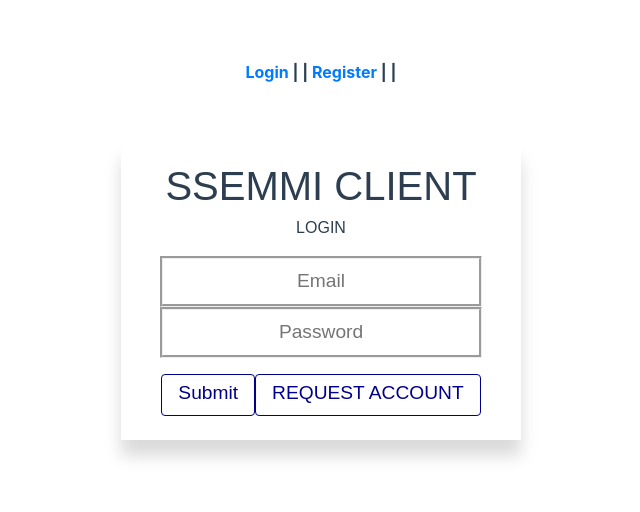
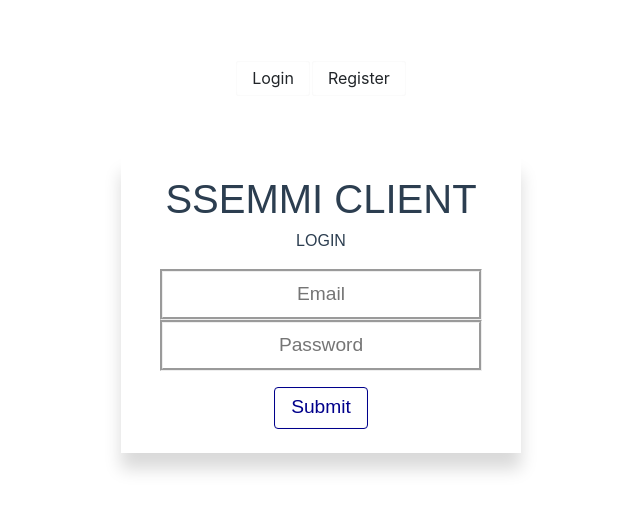
Before and after one commit to Typehuman/SSEMMI, a Vue app in the folder src/client/: page /login in a window 1280 px wide. Shown: the top 512 px of the page, without its empty margins (319-959 px from the left). Built offline with nearby package versions, Linux system fonts and the light colour scheme; the HTML template or start-up script is replaced by a standard one; what v-clipboard would draw is missing.

Commit message:
login page navbar fixup and remove req account button

```diff
--- a/src/client/src/App.vue
+++ b/src/client/src/App.vue
@@ -1,15 +1,11 @@
 <template>
   <div id="app">
     <div id="nav">
-      <router-link to="/" v-if="!isAuth">Login</router-link>
-      |
-      <router-link to="/dashboard" v-if="isAuth">Dashboard</router-link>
-      |
-      <router-link to="/register">Register</router-link>
-      |
-      <router-link to="/approvals" v-if="isAdmin">Approvals</router-link>
-      |
-      <button to="/" @click="logoutMethod" v-if="isAuth">Logout</button>
+      <router-link to="/" v-if="!isAuth" class='btn'>Login</router-link>
+      <router-link to="/dashboard" v-if="isAuth" class='btn'>Dashboard</router-link>
+      <router-link to="/register" class='btn'>Register</router-link>
+      <router-link to="/approvals" v-if="isAdmin" class='btn'>Approvals</router-link>
+      <button to="/" @click="logoutMethod" class='btn' v-if="isAuth">Logout</button>
     </div>
     <router-view/>
   </div>
@@ -65,5 +61,13 @@ export default {
 
 #nav {
   font-weight: bold;
+  display: inline;
+}
+
+#nav .btn {
+  background: white;
+  box-shadow: inset 0 0 2px 0 #EEEEEE;
+  padding: .3rem 1rem .4rem;
+  cursor: pointer;
 }
 </style>
--- a/src/client/src/components/Pages/LoginPage.vue
+++ b/src/client/src/components/Pages/LoginPage.vue
@@ -19,7 +19,6 @@
         </fieldset>
         <fieldset>
           <button type='submit' class='btn'>Submit</button>
-          <button type='requestAccount' class='btn' @click="requestAccountMethod">REQUEST ACCOUNT</button>
         </fieldset>
       </form>
     </section>
@@ -42,9 +41,6 @@ export default {
         // Redirect to page upon login --admins will be redirected to register
         this.$router.replace({name: 'Dashboard'})
       })
-    },
-    requestAccountMethod() {
-      this.$router.push({name: 'Register'})
     }
   }
 }
--- a/src/client/src/main.js
+++ b/src/client/src/main.js
@@ -25,6 +25,15 @@ const router = new Router({
     {
       // Reroutes to login by default upon render
       path: '/',
+      meta: {
+        title: 'SSEMMI Client',
+        metaTags: [
+          {
+            name: 'SSEMMI Client',
+            content: 'SSEMMI Client'
+          }
+        ]
+      },
       redirect: {
         name: 'Login'
       }
@@ -33,6 +42,15 @@ const router = new Router({
       // Login page
       path: '/login',
       name: 'Login',
+      meta: {
+        title: 'SSEMMI Client',
+        metaTags: [
+          {
+            name: 'SSEMMI Client',
+            content: 'SSEMMI Client'
+          }
+        ]
+      },
       component: Login,
       beforeEnter: (to, from, next) => {
         let hasToken = sessionStorage.getItem('userToken')
```
